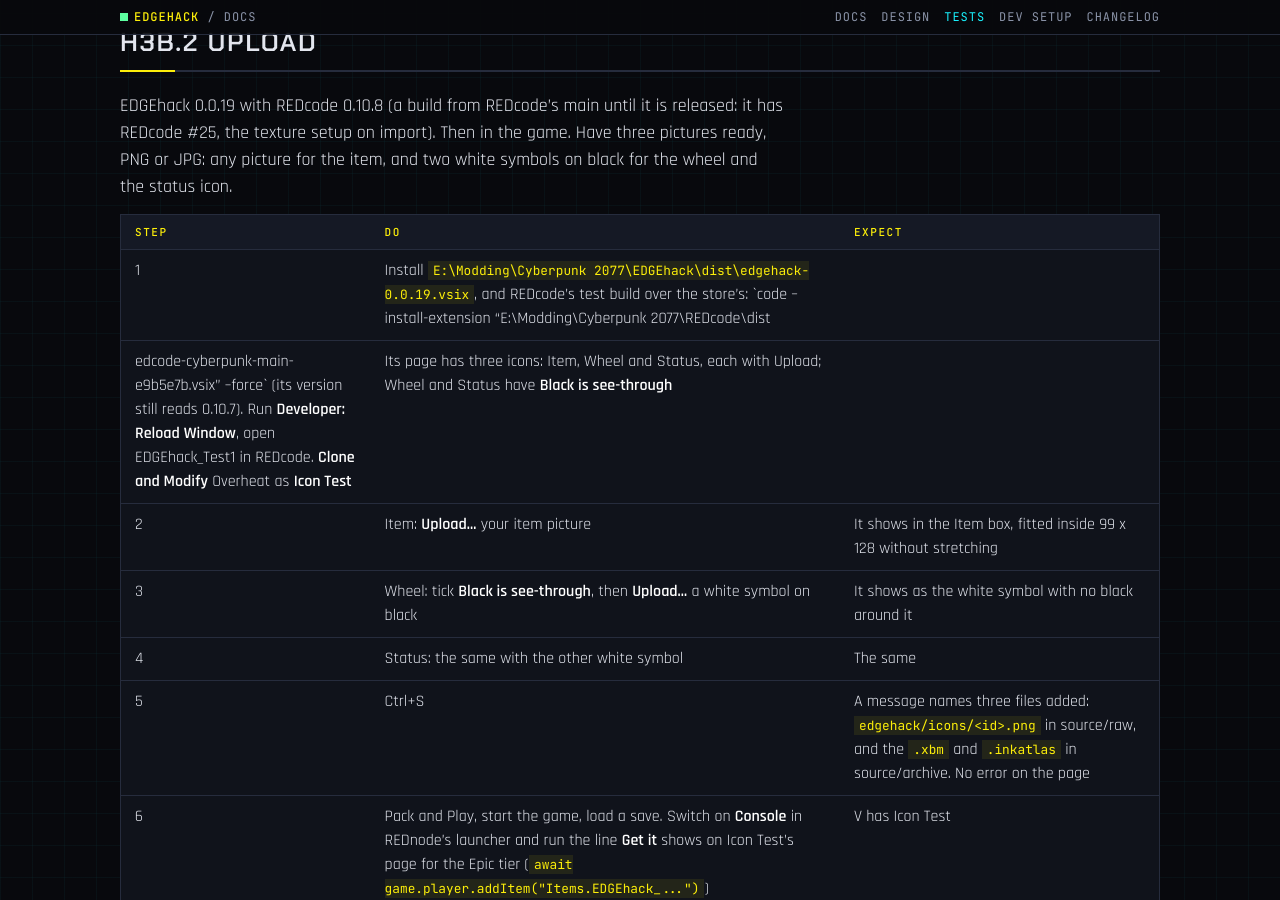
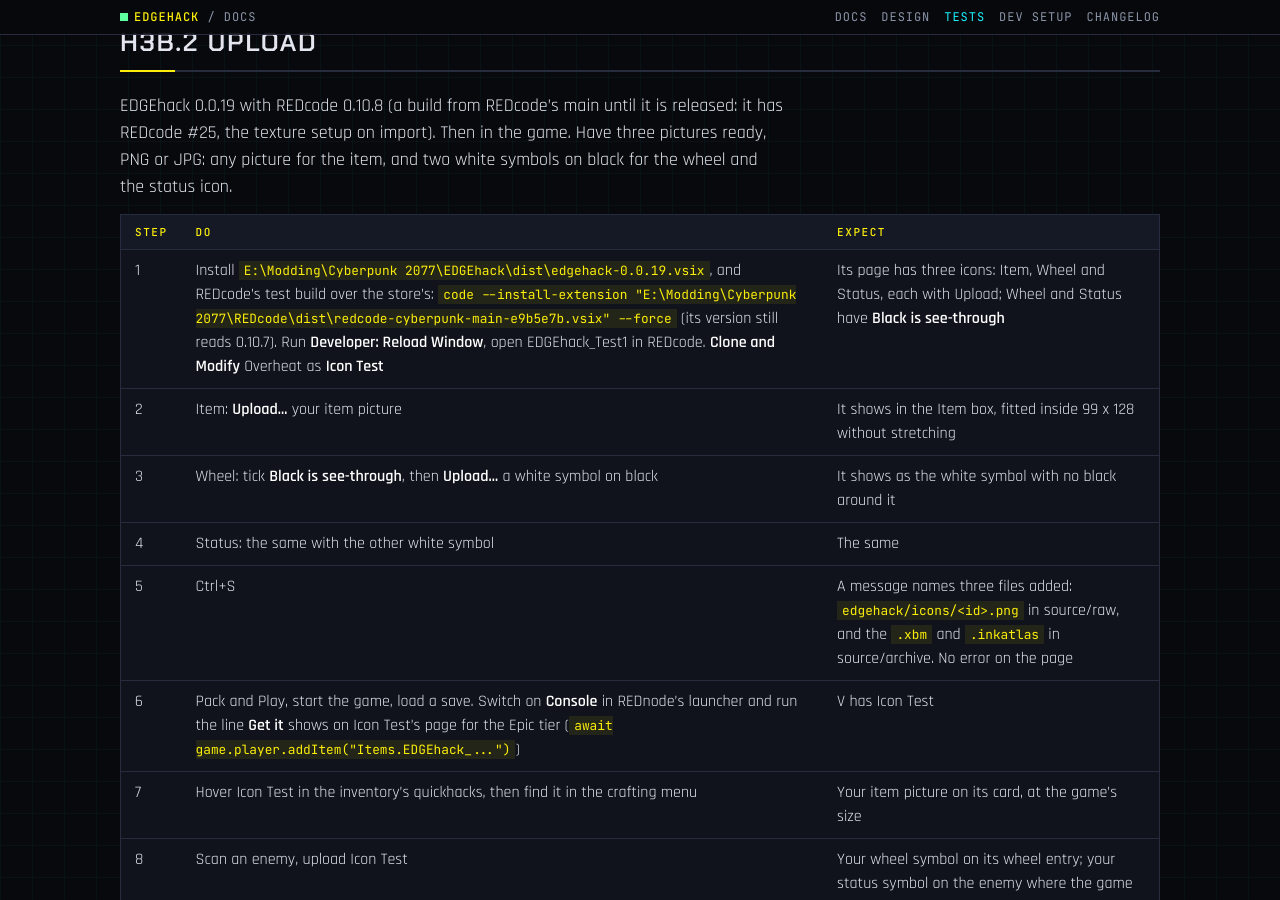
Before and after one commit to Edgemodders/EDGEhack, a Jekyll site: the page built from docs/testing.md, in a window 1280 px wide and 900 px high, scrolled down 2163 px. Built offline with Jekyll 4.4.1, drawn with Linux system fonts in a browser that asks for light colours.

Commit message:
H3b.2's test: the REDcode build's path, mangled by an escape
Co-Authored-By: Claude Opus 5.5 <noreply@anthropic.com>

```diff
--- a/docs/testing.md
+++ b/docs/testing.md
@@ -45,8 +45,7 @@ EDGEhack 0.0.19 with REDcode 0.10.8 (a build from REDcode's main until it is rel
 
 | Step | Do | Expect |
 |---|---|---|
-| 1 | Install `E:\Modding\Cyberpunk 2077\EDGEhack\dist\edgehack-0.0.19.vsix`, and REDcode's test build over the store's: `code --install-extension "E:\Modding\Cyberpunk 2077\REDcode\dist
-edcode-cyberpunk-main-e9b5e7b.vsix" --force` (its version still reads 0.10.7). Run **Developer: Reload Window**, open EDGEhack_Test1 in REDcode. **Clone and Modify** Overheat as **Icon Test** | Its page has three icons: Item, Wheel and Status, each with Upload; Wheel and Status have **Black is see-through** |
+| 1 | Install `E:\Modding\Cyberpunk 2077\EDGEhack\dist\edgehack-0.0.19.vsix`, and REDcode's test build over the store's: `code --install-extension "E:\Modding\Cyberpunk 2077\REDcode\dist\redcode-cyberpunk-main-e9b5e7b.vsix" --force` (its version still reads 0.10.7). Run **Developer: Reload Window**, open EDGEhack_Test1 in REDcode. **Clone and Modify** Overheat as **Icon Test** | Its page has three icons: Item, Wheel and Status, each with Upload; Wheel and Status have **Black is see-through** |
 | 2 | Item: **Upload...** your item picture | It shows in the Item box, fitted inside 99 x 128 without stretching |
 | 3 | Wheel: tick **Black is see-through**, then **Upload...** a white symbol on black | It shows as the white symbol with no black around it |
 | 4 | Status: the same with the other white symbol | The same |
```
